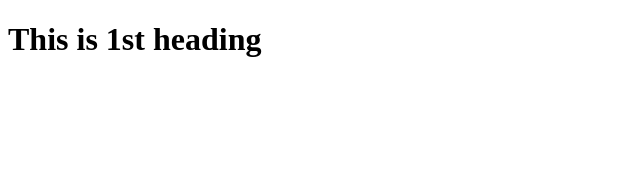
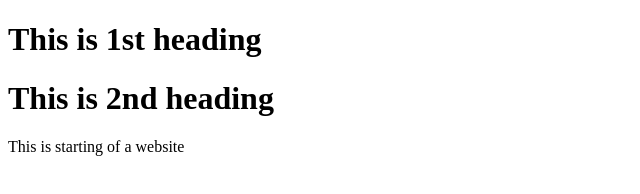
Before and after one commit to MDYeaminIslam/Yeamin-s-First-Websites, a plain HTML site: page Index.html in a window 1280 px wide. Shown: the whole page, without its empty margins (0-640 px from the left). Drawn offline with Linux system fonts and the light colour scheme.

Commit message:
One heading and para added

```diff
--- a/Index.html
+++ b/Index.html
@@ -9,5 +9,7 @@
 </head>
 <body>
     <h1>This is 1st heading</h1>
+    <h1>This is 2nd heading </h1>
+    <p>This is starting of a website</p>
 </body>
 </html>
```
